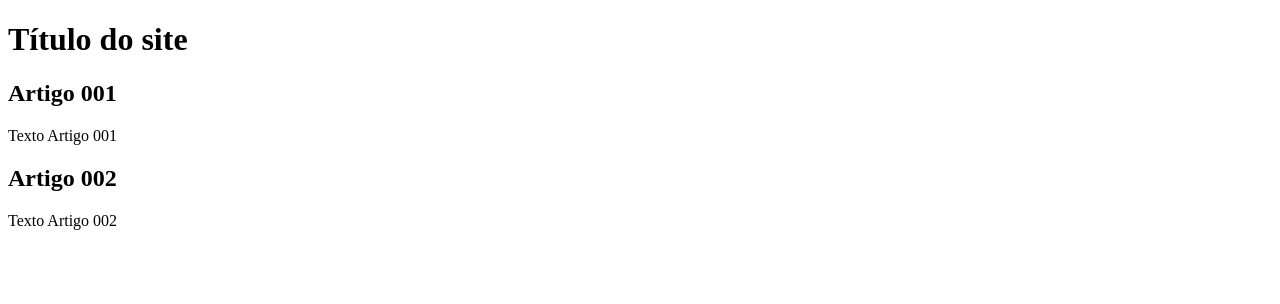
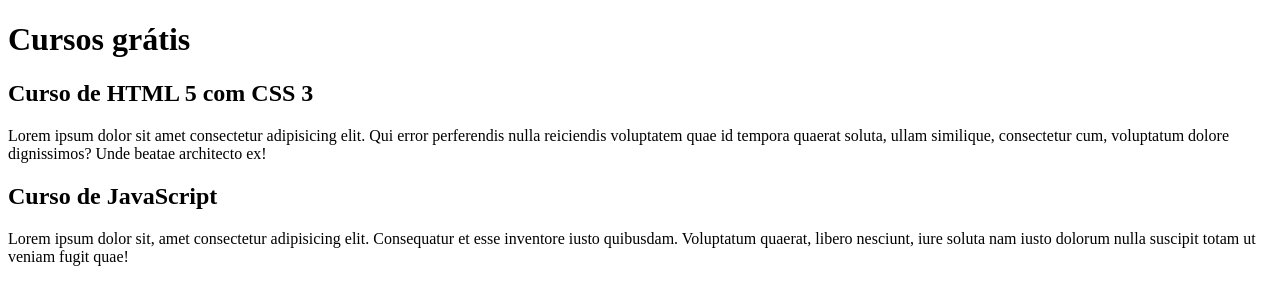
Before and after one commit to herozandn/projeto_site, a plain HTML site: page index.html in a window 1280 px wide. Drawn offline with Linux system fonts and the light colour scheme.

Commit message:
Comecei a escrever o conteúdo

```diff
--- a/index.html
+++ b/index.html
@@ -8,15 +8,15 @@
 <body>
     <main>
         <header>
-            <h1>Título do site</h1>
+            <h1>Cursos grátis</h1>
         </header>
         <article>
-            <h2> Artigo 001</h2>
-            <p>Texto Artigo 001</p>
+            <h2> Curso de HTML 5 com CSS 3</h2>
+            <p>Lorem ipsum dolor sit amet consectetur adipisicing elit. Qui error perferendis nulla reiciendis voluptatem quae id tempora quaerat soluta, ullam similique, consectetur cum, voluptatum dolore dignissimos? Unde beatae architecto ex!</p>
         </article>
         <article>
-            <h2>Artigo 002</h2>
-            <p>Texto Artigo 002</p>
+            <h2>Curso de JavaScript</h2>
+            <p>Lorem ipsum dolor sit, amet consectetur adipisicing elit. Consequatur et esse inventore iusto quibusdam. Voluptatum quaerat, libero nesciunt, iure soluta nam iusto dolorum nulla suscipit totam ut veniam fugit quae!</p>
         </article>
     <main>
 </body>
```
